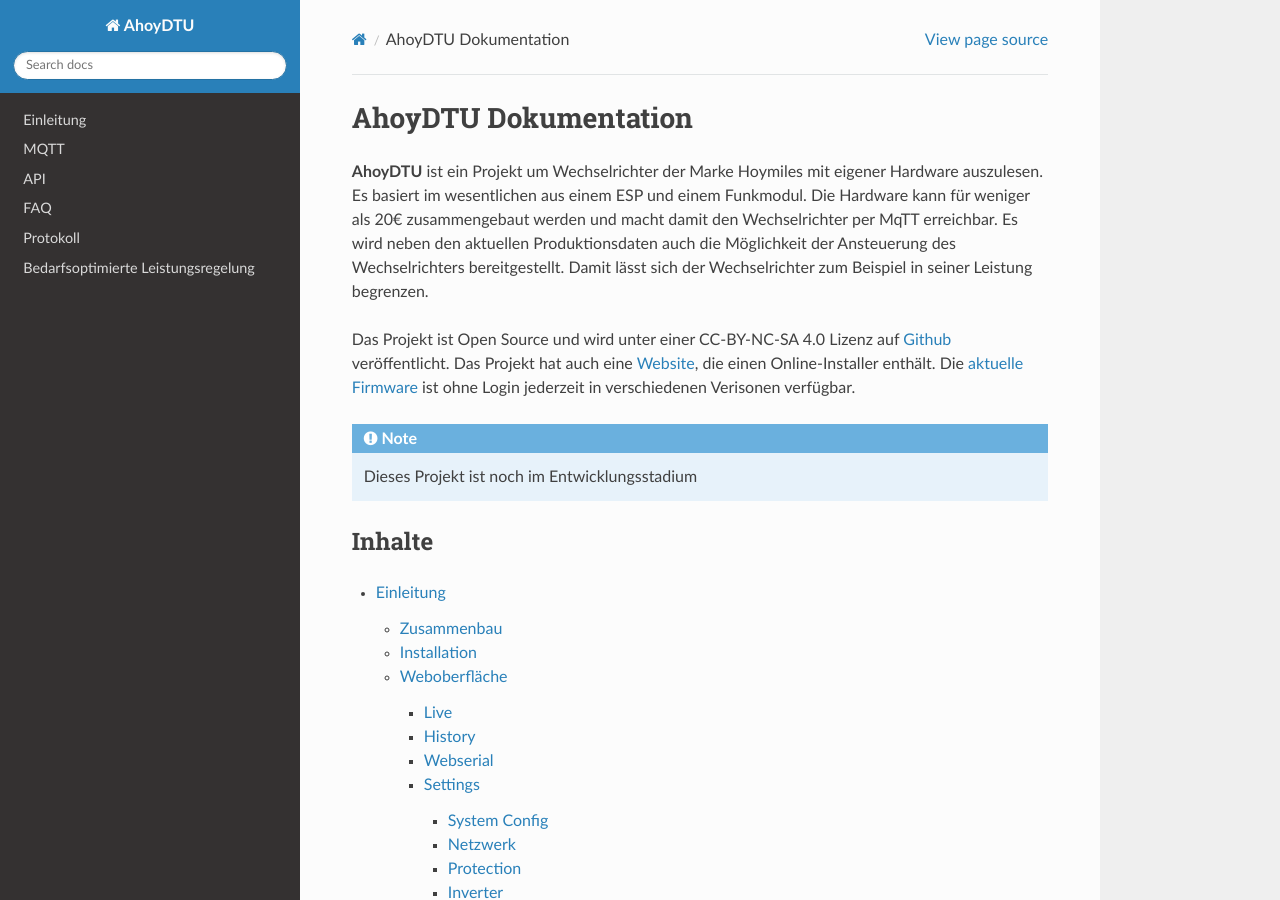
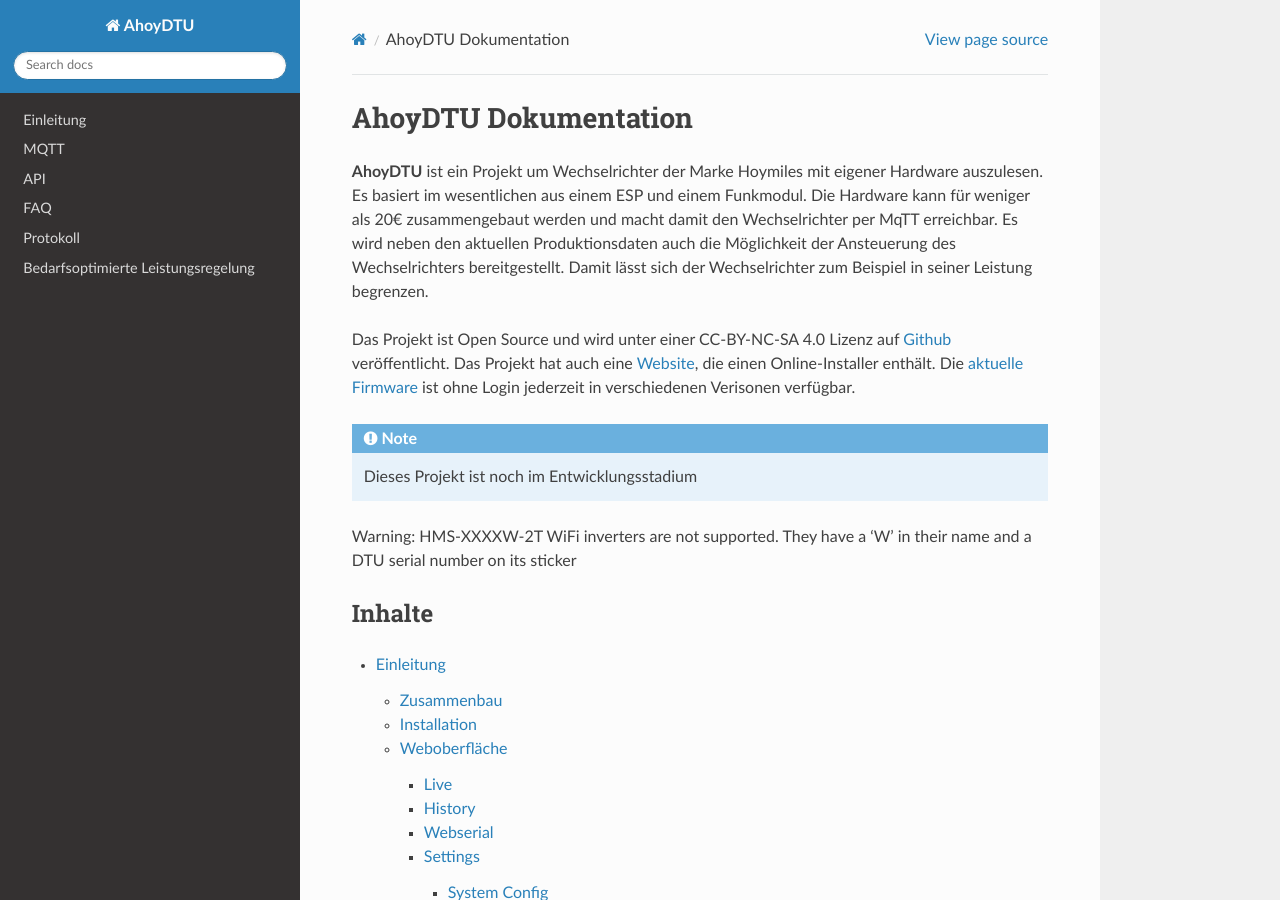
Before and after one commit to lumapu/ahoy_docs, a Sphinx documentation site: the page built from docs/source/index.rst, in a window 1280 px wide and 900 px high. Built offline with Sphinx 7.4.7 and the Read the Docs theme 3.1.0, drawn with Linux system fonts in a browser that asks for light colours.

Commit message:
Update index.rst
Warnung HMS…W… eingebaut 😉

```diff
--- a/docs/source/index.rst
+++ b/docs/source/index.rst
@@ -8,6 +8,8 @@
 .. note::
 
    Dieses Projekt ist noch im Entwicklungsstadium
+
+Warning: HMS-XXXXW-2T WiFi inverters are not supported. They have a 'W' in their name and a DTU serial number on its sticker
 
 Inhalte
 --------
```
